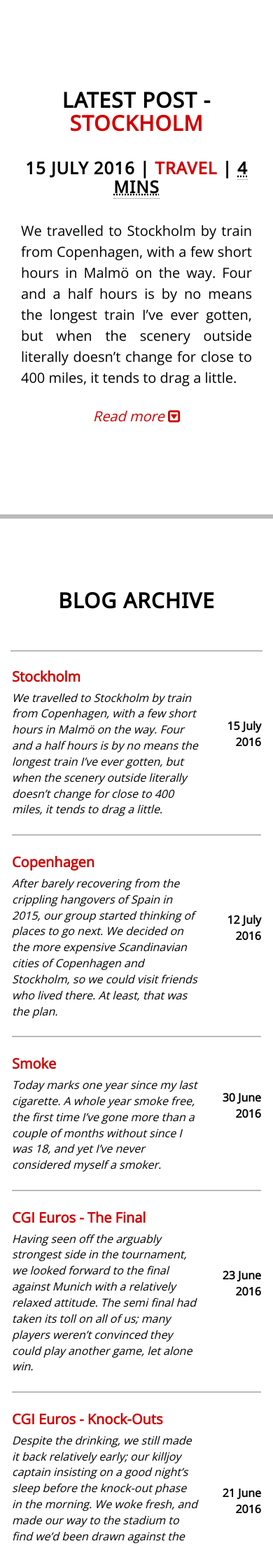
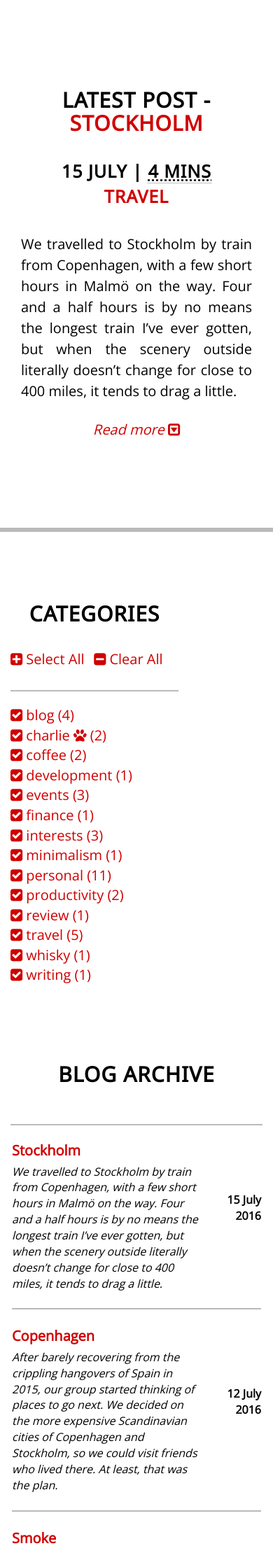
Before and after one commit to CameronD17/blog, a Jekyll site: the page built from index.html, in a window 390 px wide. Shown: the part 423-2632 px from the top of the page at 70% size. Built offline with Jekyll 4.4.1, drawn with Linux system fonts in a browser that asks for light colours; nearby versions of some CDN libraries; comment, search, counter and statistics services are not loaded.

Commit message:
Layout changes: cleaner post details, switched category list to left side, enabled categories on mobile (will need updating to make pretty)

```diff
--- a/assets/js/blog.js
+++ b/assets/js/blog.js
@@ -14,7 +14,7 @@ $('.read-more').click(function() {
 
 /* Lock category pane to window (C) Cameron Doyle */
 $(window).scroll(function() {
-    if ((($(window).height()) > $('#category-list').height() + 100) && (($('#category-list').height() + 130) < $('#blog-archive').height())) {
+    if ((($(window).height()) > $('#category-list').height() + 100) && (($('#category-list').height() + 130) < $('#blog-archive').height()) && document.documentElement.clientWidth > 1040) {
         var archiveTop          = $('#blog-archive').offset().top;
         var archiveBottom       = archiveTop + $('#blog-archive').height();
         var categoryListBottom  = $(window).scrollTop() + $('#category-list').height();
@@ -56,20 +56,25 @@ $('.all-categories').click(function() {
     else {
         toggleAllCategories('off');
     }
+    scrollToTop();
 });
 
 // Click category on external page (e.g. blog post)
 function archiveFilterFromHash() {
     if(window.location.hash) {
-        $('html, body').animate({
-            scrollTop: $('#blog-archive').offset().top
-        }, 'slow');
         toggleSingleCategory(window.location.hash);
+        scrollToTop();
     }
 } window.onload = archiveFilterFromHash();
 
 
 /* Toggle blog categories helper functions */
+
+function scrollToTop() {
+    $('html, body').animate({
+        scrollTop: $('#blog-archive').offset().top
+    }, 'slow');
+}
 
 function applyToggles() {
     // Hide all blog posts in the archive
@@ -105,6 +110,8 @@ function applyToggles() {
     } else if(!$("#no-blog-posts").hasClass("hidden")) {
         $("#no-blog-posts").addClass("hidden");
     }
+
+    scrollToTop();
 }
 
 function toggleCategory(categoryFilter) {
--- a/assets/stylesheets/partials/_archive.scss
+++ b/assets/stylesheets/partials/_archive.scss
@@ -7,12 +7,28 @@
 }
 
 .archive-right-side {
-    display: none;
+    float: none;
+    display: table-cell;
+    position: relative;
+    text-align: left;
+    min-height: 100%;
+    padding-bottom: 100px;
+    width: 100%;
 }
 
 .posts {
     list-style-type: none;
     padding: 0px;
+}
+
+.post-details {
+    margin: 0 0 35px;
+    text-align: center;
+    text-transform: uppercase;
+    font-family: $title-font;
+    font-weight: 700;
+    font-size: 25px;
+    letter-spacing: 1px;
 }
 
 .blog-teaser {
@@ -107,12 +123,8 @@
     }
 
     .archive-right-side {
-        float: none;
-        display: table-cell;
-        position: relative;
-        text-align: left;
-        min-height: 100%;
         width: 25%;
+        padding-bottom: 0;
     }
 
     .archive-mobile {
--- a/index.html
+++ b/index.html
@@ -54,11 +54,12 @@ title:      Blog
                 {% for post in site.posts limit:1 %}
                     {% assign wordcount = post.content | number_of_words %}
                     <h2>Latest Post - <a href="{{ post.url }}">{{ post.title }}</a></h2>
-                    <h3>{{ post.date | date: "%d %B %Y" }} |
-                    {% for tag in post.tags %}
-                        <a class="archive-filter #{{ tag }} page-scroll" href="#blog-archive">{{tag}}{% if tag == "charlie" %} <i class="fa fa-paw fa-fw"></i>{% endif %}</a>
-                        {% unless post.tags.size == 1 %}{% if forloop.rindex0 == 1 %} &{% elsif forloop.last == false %}, {% endif %}{% endunless %}
-                    {% endfor %} | <abbr title="{{ post.content | number_of_words }} words">{{ wordcount | divided_by: 200 | plus: 1 }} min{% if wordcount > 200 %}s{% endif %}</abbr></h3>
+                    <div class="post-details">
+                        {{ post.date | date: "%d %B" }} | <abbr title="{{ post.content | number_of_words }} words">{{ wordcount | divided_by: 200 | plus: 1 }} min{% if wordcount > 200 %}s{% endif %}</abbr><br />
+                        {% for tag in post.tags %}
+                            <a class="archive-filter #{{ tag }} page-scroll" href="#blog-archive">{{tag}}{% if tag == "charlie" %} <i class="fa fa-paw fa-fw"></i>{% endif %}</a>{% unless post.tags.size == 1 %}{% if forloop.rindex0 == 1 %} &{% elsif forloop.last == false %}, {% endif %}{% endunless %}
+                        {% endfor %}
+                    </div>
                     {{ post.excerpt }}
                     <p class="post-read-more">
                         <a class="read-more" data-toggle="collapse" data-target="#post-expand" aria-expanded="false" aria-controls="post-expand"><span>Read more&nbsp;</span><i class="fa fa-toggle-down"></i></a>
@@ -75,6 +76,21 @@ title:      Blog
     <section id="blog-archive" class="content-section inverted text-center">
         <div class="row archive">
             <div class="col-lg-10 col-lg-offset-1">
+                <div class="col-lg-3 archive-right-side">
+                    <div id="category-list">
+                        <h2>Categories</h2>
+                        <ul class="list-inline select-clear">
+                            <li><a class="all-categories selectall"><i class="fa fa-plus-square fa-fw"></i> Select All</a></li>
+                            <li><a class="all-categories clearall"><i class="fa fa-minus-square fa-fw"></i> Clear All</a></li>
+                        </ul>
+                        <div class="post-divider"></div>
+                        <ul class="list-unstyled">
+                        {% for tag in sortedtags %}
+                            <li><a class="category selected" id="{{ tag }}"><i class="fa fa-check-square fa-fw"></i> {{ tag }}{% if tag == "charlie" %} <i class="fa fa-paw fa-fw"></i>{% endif %} ({{ site.tags[tag] | size }})</a></li>
+                        {% endfor %}
+                        </ul>
+                    </div>
+                </div>
                 <div class="col-lg-9 archive-left-side">
                 <h2>Blog Archive</h2>
                 <div class="post-divider"></div>
@@ -119,21 +135,6 @@ title:      Blog
                         {% endfor %}
                     </table>
                 </div>
-                <div class="col-lg-3 archive-right-side">
-                    <div id="category-list">
-                        <h2>Categories</h2>
-                        <ul class="list-inline">
-                            <li><a class="all-categories selectall"><i class="fa fa-plus-square fa-fw"></i> Select All</a></li>
-                            <li><a class="all-categories clearall"><i class="fa fa-minus-square fa-fw"></i> Clear All</a></li>
-                        </ul>
-                        <div class="post-divider"></div>
-                        <ul class="list-unstyled">
-                        {% for tag in sortedtags %}
-                            <li><a class="category selected" id="{{ tag }}"><i class="fa fa-check-square fa-fw"></i> {{ tag }}{% if tag == "charlie" %} <i class="fa fa-paw fa-fw"></i>{% endif %} ({{ site.tags[tag] | size }})</a></li>
-                        {% endfor %}
-                        </ul>
-                    </div>
-                </div>
             </div>
         </div>
     </section>
```
Also changed, not shown: _layouts/post.html (+5 -4 lines).
